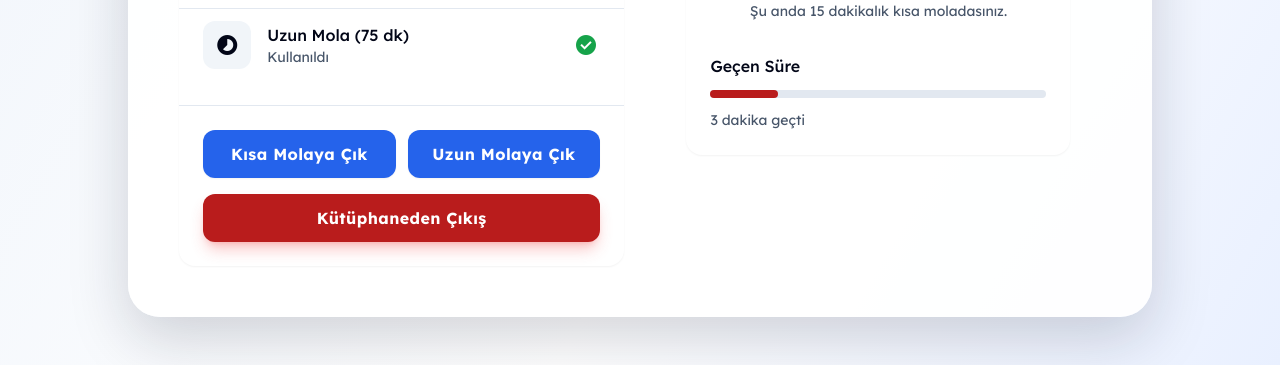
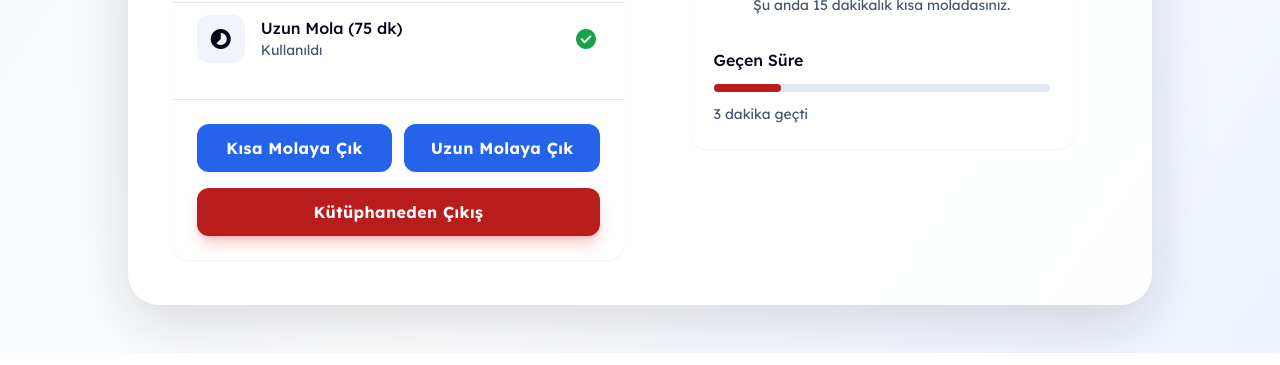
Before and after one commit to magodeouz/milli-kiosk, a website: page break.html in a window 1280 px wide. Shown: the part 548-913 px from the top of the page. Drawn offline with nearby package versions, Linux system fonts and the light colour scheme.

Commit message:
Align break layout and update reservation map legend

```diff
--- a/break.html
+++ b/break.html
@@ -52,18 +52,18 @@
 <style>
     body {
         min-height: 100vh;
-        background: linear-gradient(120deg, #eff4fb 0%, #ffffff 60%, #e9f0ff 100%);
+        background: linear-gradient(125deg, #f2f6fb 0%, #ffffff 55%, #eef3ff 100%);
         padding: clamp(16px, 4vw, 48px);
         display: flex;
         justify-content: center;
-        font-family: Lexend, "Noto Sans", sans-serif;
+        font-family: "Lexend", sans-serif;
     }
     .page-container {
         width: min(100%, 1024px);
         background: rgba(255,255,255,0.95);
         border-radius: 32px;
-        box-shadow: 0 22px 60px rgba(15,23,42,0.18);
-        padding: clamp(24px, 4vw, 56px);
+        box-shadow: 0 20px 60px rgba(15,23,42,0.15);
+        padding: clamp(20px, 3.5vw, 48px);
         display: flex;
         flex-direction: column;
         gap: 24px;
```
Also changed, not shown: reservation.html (+0 -1 lines).
